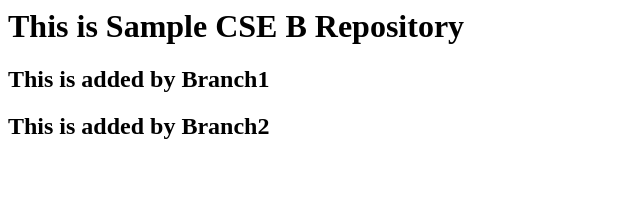
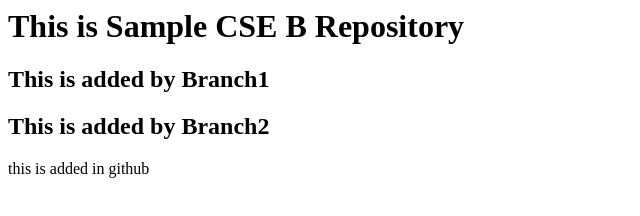
Before and after one commit to suhailafroz/testcse, a plain HTML site: page index.html in a window 1280 px wide. Shown: the whole page, without its empty margins (0-640 px from the left). Drawn offline with Linux system fonts and the light colour scheme.

Commit message:
added paragraph

```diff
--- a/index.html
+++ b/index.html
@@ -11,5 +11,7 @@
 
 		<h2>This is added by Branch2</h2>
 
+			<p> this is added in github</p>
+
 	</body>
 </html>
```
